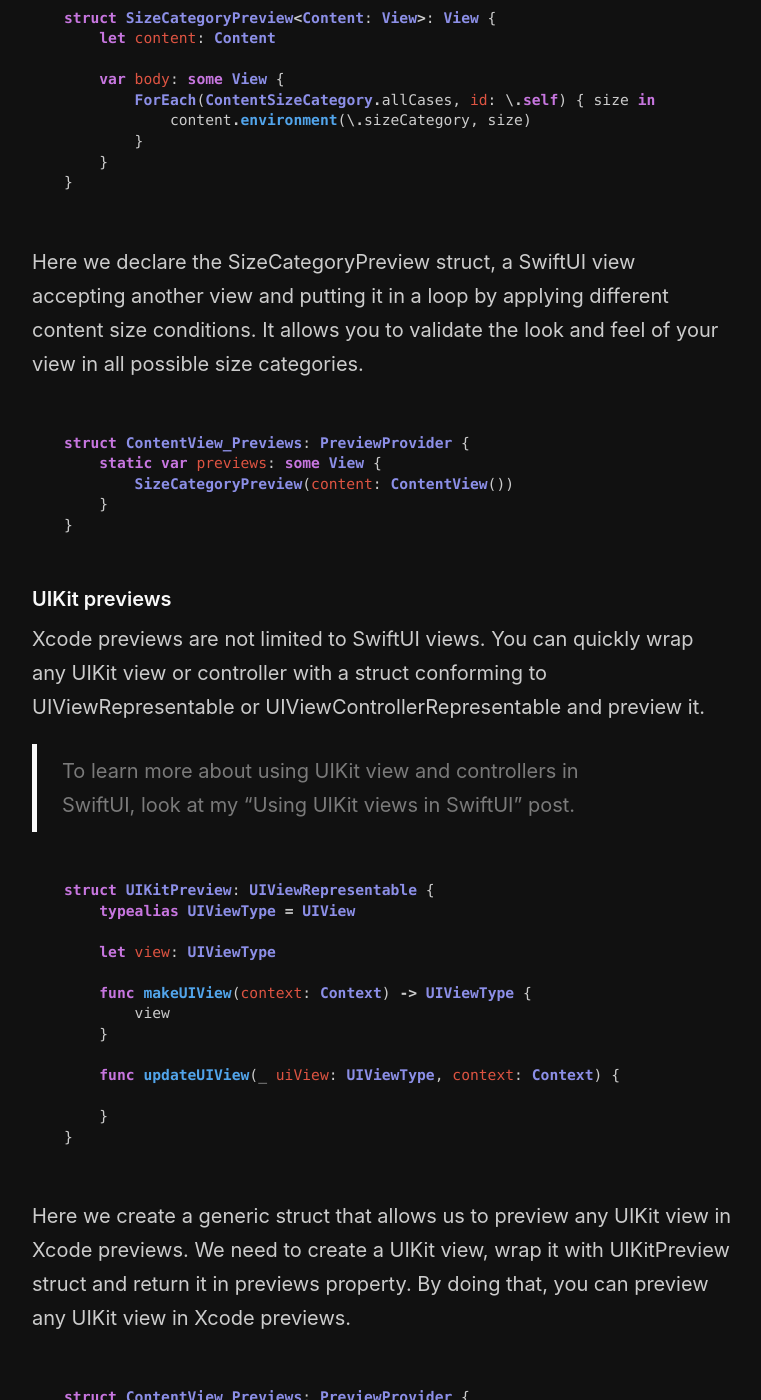
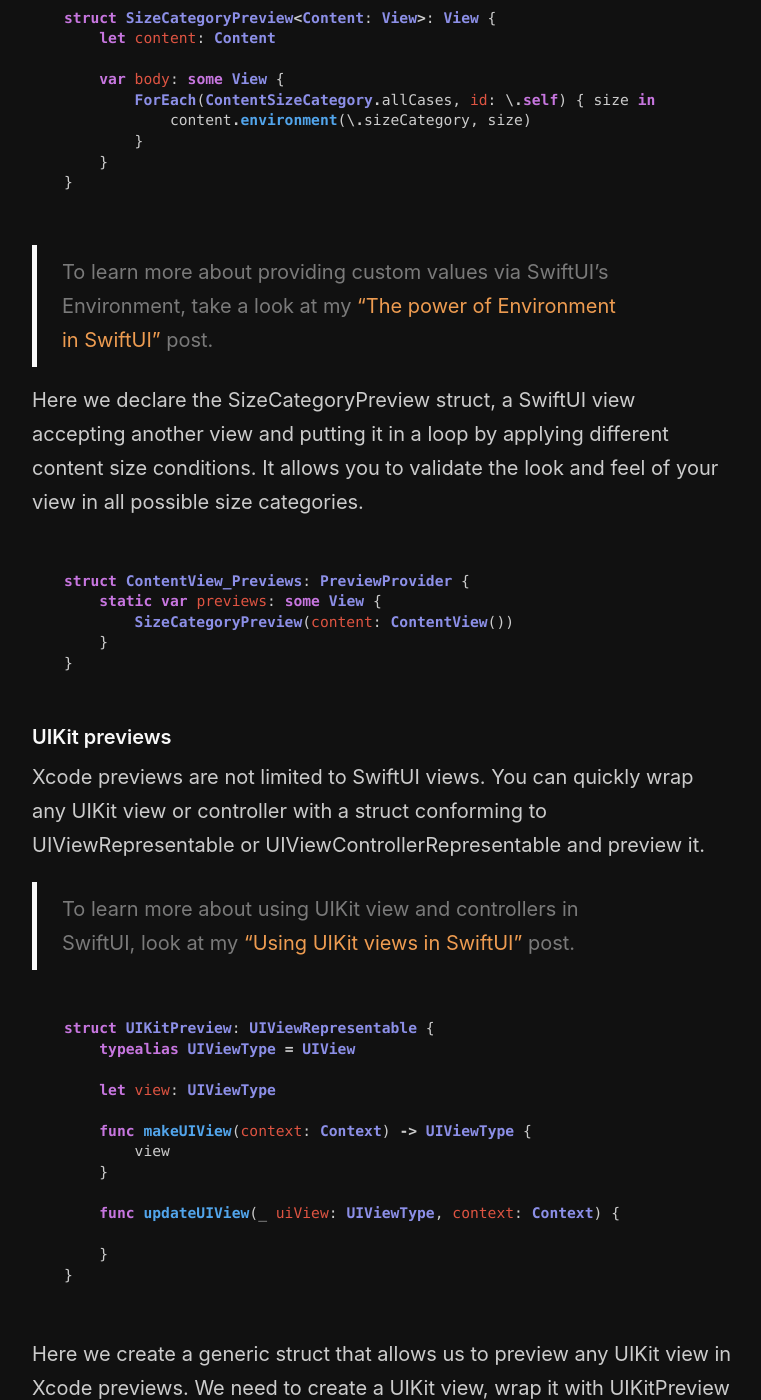
Before and after one commit to mecid/mecid.github.io, a Jekyll site: the page built from _posts/2021-03-10-mastering-swiftui-previews.md, in a window 1280 px wide and 1400 px high, scrolled down 1949 px. Shown: the whole window, without its empty margins (258-1019 px from the left). Built offline with Jekyll 4.4.1, drawn with Linux system fonts in a browser that asks for light colours; some of the changed text lies outside the part shown.

Commit message:
references for previews post added

````diff
--- a/_posts/2021-03-10-mastering-swiftui-previews.md
+++ b/_posts/2021-03-10-mastering-swiftui-previews.md
@@ -63,6 +63,8 @@
 }
 ```
 
+> To learn more about providing custom values via SwiftUI’s Environment, take a look at my ["The power of Environment in SwiftUI"](/2019/08/21/the-power-of-environment-in-swiftui/) post.
+
 Here we declare the SizeCategoryPreview struct, a SwiftUI view accepting another view and putting it in a loop by applying different content size conditions. It allows you to validate the look and feel of your view in all possible size categories.
 
 ```swift
@@ -76,7 +78,7 @@
 #### UIKit previews
 Xcode previews are not limited to SwiftUI views. You can quickly wrap any UIKit view or controller with a struct conforming to UIViewRepresentable or UIViewControllerRepresentable and preview it.
 
-> To learn more about using UIKit view and controllers in SwiftUI, look at my "Using UIKit views in SwiftUI" post.
+> To learn more about using UIKit view and controllers in SwiftUI, look at my ["Using UIKit views in SwiftUI"](/2020/01/29/using-uikit-views-in-swiftui/) post.
 
 ```swift
 struct UIKitPreview: UIViewRepresentable {
@@ -107,6 +109,8 @@
 #### Preview files
 I want to mention that you are not limited to creating a preview only inside a Swift file containing a SwiftUI view. You can create Swift files that contain only previews. It might be handy when you provide a complete design system or a UI library. For example, I maintain the SwiftUI charting library, and I have a Swift file that contains the previews of all available chart views in my library.
 
+> Don’t be afraid to extract your complex views into small pieces and then compose them into a large view. To learn more about view decomposition, look at my ["View composition in SwiftUI"](/2019/10/30/view-composition-in-swiftui/) post.
+
 #### Debug previews
 SwiftUI previews use the simulator to render themselves. So you can think about them as an embedded simulator in the Xcode window. That's why we can run and debug SwiftUI preview directly in the Xcode canvas.
 You can run the preview in live mode by pressing the play button on the canvas. You can start debugging by using right-click on the play button while the preview is running.
````
